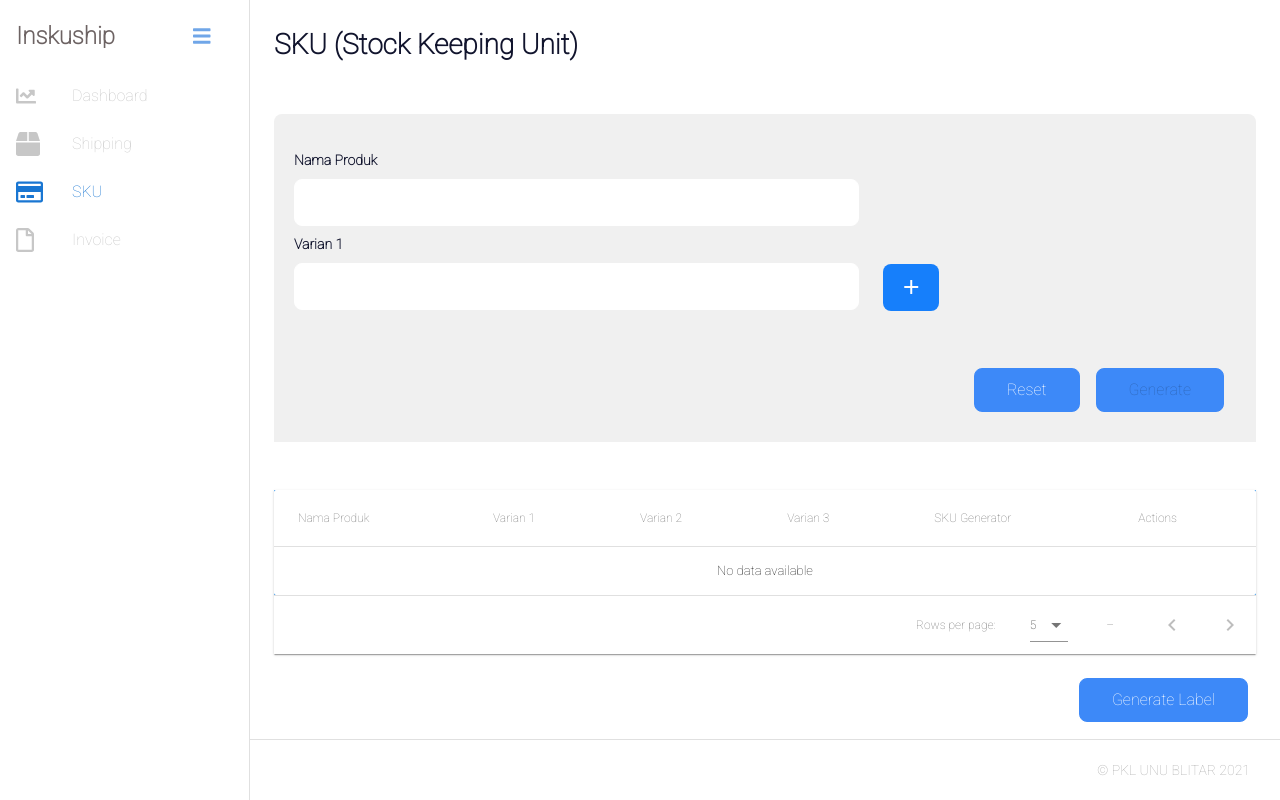
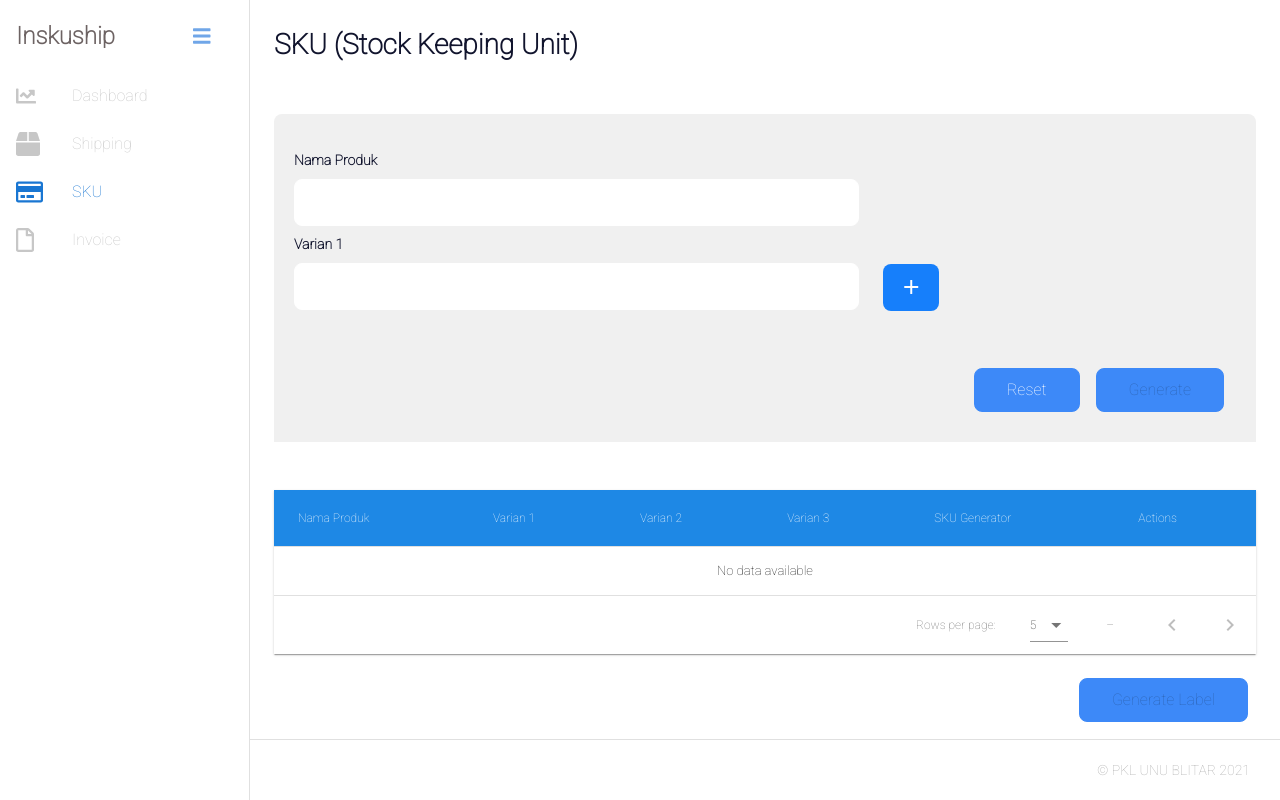
Before and after one commit to Citramrn/label-generator-tools, a Vue app: page /sku in a window 1280 px wide. Built offline with nearby package versions, Linux system fonts and the light colour scheme.

Commit message:
perubahan pada sku color dan code

```diff
--- a/src/views/templates/Sku.vue
+++ b/src/views/templates/Sku.vue
@@ -82,10 +82,10 @@
       </div>
     </v-card>
     <!-- v-if="select === item.id" id="cekboks" || start tabel print display none -->
-    <!-- :disabled="!isFormValid || (this.varian.id === 5)"  -->
+    <!-- :disabled="!isFormValid || (this.varian.id === 5)" || width: 50%; -->
     <div id="table-output" ref="genLabel">
       <table
-        style="width: 50%; border: 1px solid black"
+        style="border: 1px solid black"
         v-for="(item, k) in items"
         :key="k"
       >
@@ -97,13 +97,13 @@
               </span>
               <span v-else-if="!item.varianThree">
                 {{
-                  "SKU : " +
+                  "Produk : " +
                   [item.name, item.varianOne, item.varianTwo].join("-")
                 }}
               </span>
               <span v-else>
                 {{
-                  "SKU : " +
+                  "Produk : " +
                   [
                     item.name,
                     item.varianOne,
@@ -272,7 +272,7 @@
       v-model="selected"
       :headers="headers"
       :items="items"
-      class="elevation-1 mt-5 blue darken-1 black--text"
+      class="elevation-1 mt-5"
     >
       <template slot="items" slot-scope="props">
         <tr :active="props.selected" @click="props.selected = !props.selected">
@@ -318,7 +318,12 @@
       </template>
     </v-data-table>
     <!-- :disabled="!(this.varian.id === 3)" || end tabel utama -->
-    <v-btn class="button-sku mt-4" @click="download" depressed large
+    <v-btn
+      class="button-sku mt-4"
+      @click="download"
+      :disabled="!(this.varian.id === 5)"
+      depressed
+      large
       >Generate Label
     </v-btn>
   </v-container>
@@ -333,12 +338,12 @@ export default {
       disableBtnFlagB: false,
       isShowingA: false,
       isShowingB: false,
-      barcodes: "",
       cntA: 0,
       cntB: 0,
       selected: [],
       items: [],
       varian: {
+        id: 0,
         name: "",
         varianOne: "",
         varianTwo: "",
@@ -348,26 +353,32 @@ export default {
         {
           text: "Nama Produk",
           sortable: false,
+          class: "blue darken-1 white--text",
         },
         {
           text: "Varian 1",
           sortable: false,
+          class: "blue darken-1 white--text",
         },
         {
           text: "Varian 2",
           sortable: false,
+          class: "blue darken-1 white--text",
         },
         {
           text: "Varian 3",
           sortable: false,
+          class: "blue darken-1 white--text",
         },
         {
           text: "SKU Generator",
           sortable: false,
+          class: "blue darken-1 white--text",
         },
         {
           text: "Actions",
           sortable: false,
+          class: "blue darken-1 white--text",
         },
       ],
     };
@@ -405,6 +416,7 @@ export default {
       const generateOne = this.varian.varianOne;
       const generateTwo = this.varian.varianTwo;
       const generateThree = this.varian.varianThree;
+      this.varian.id++;
       this.items.push({
         name: this.varian.name,
         varianOne: this.varian.varianOne,
@@ -422,6 +434,7 @@ export default {
       const message = confirm("Anda yakin ingin menghapus?");
       if (message) {
         this.items.splice(index, 1);
+        this.varian.id--;
         localStorage.setItem("items", JSON.stringify(this.items));
       }
     },
```
